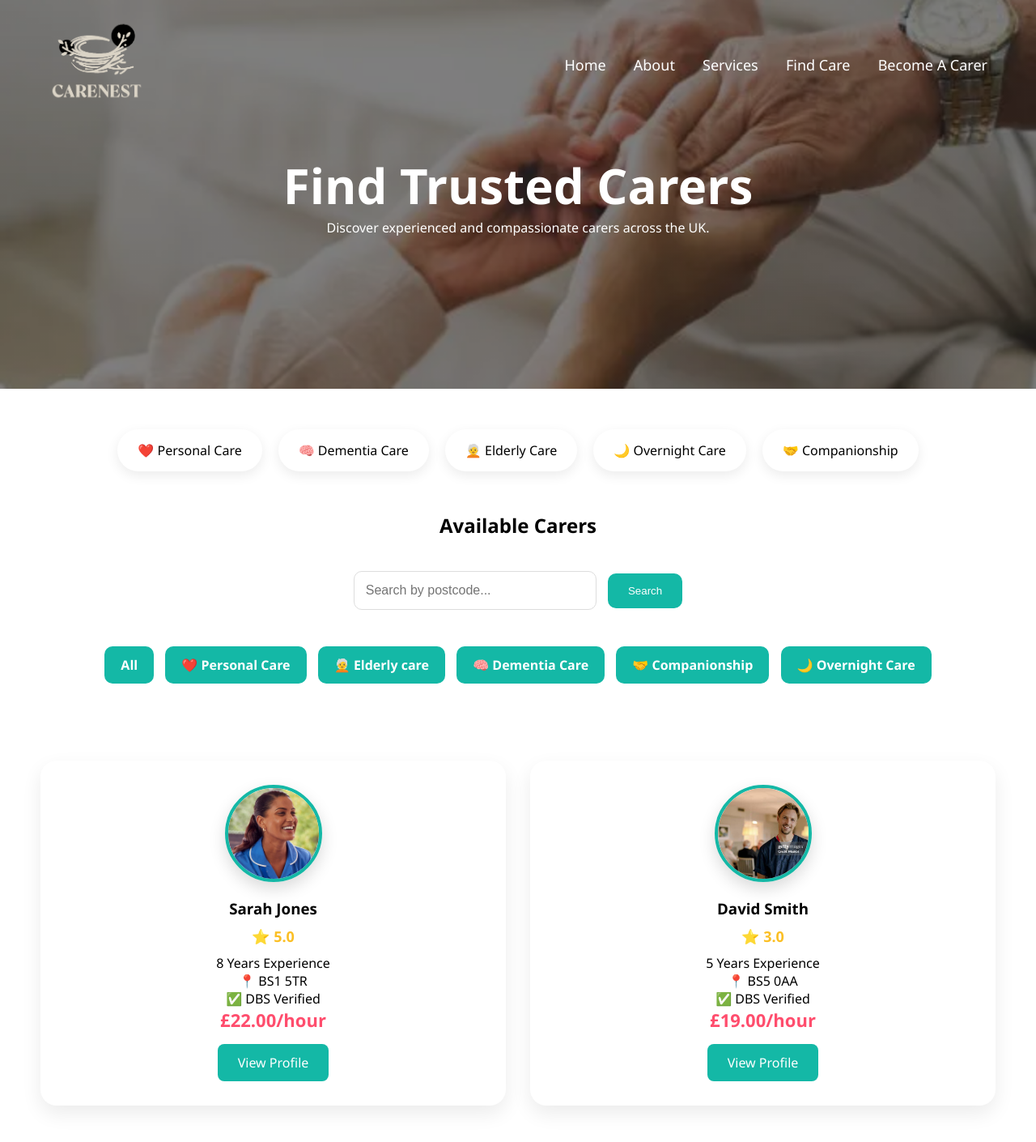
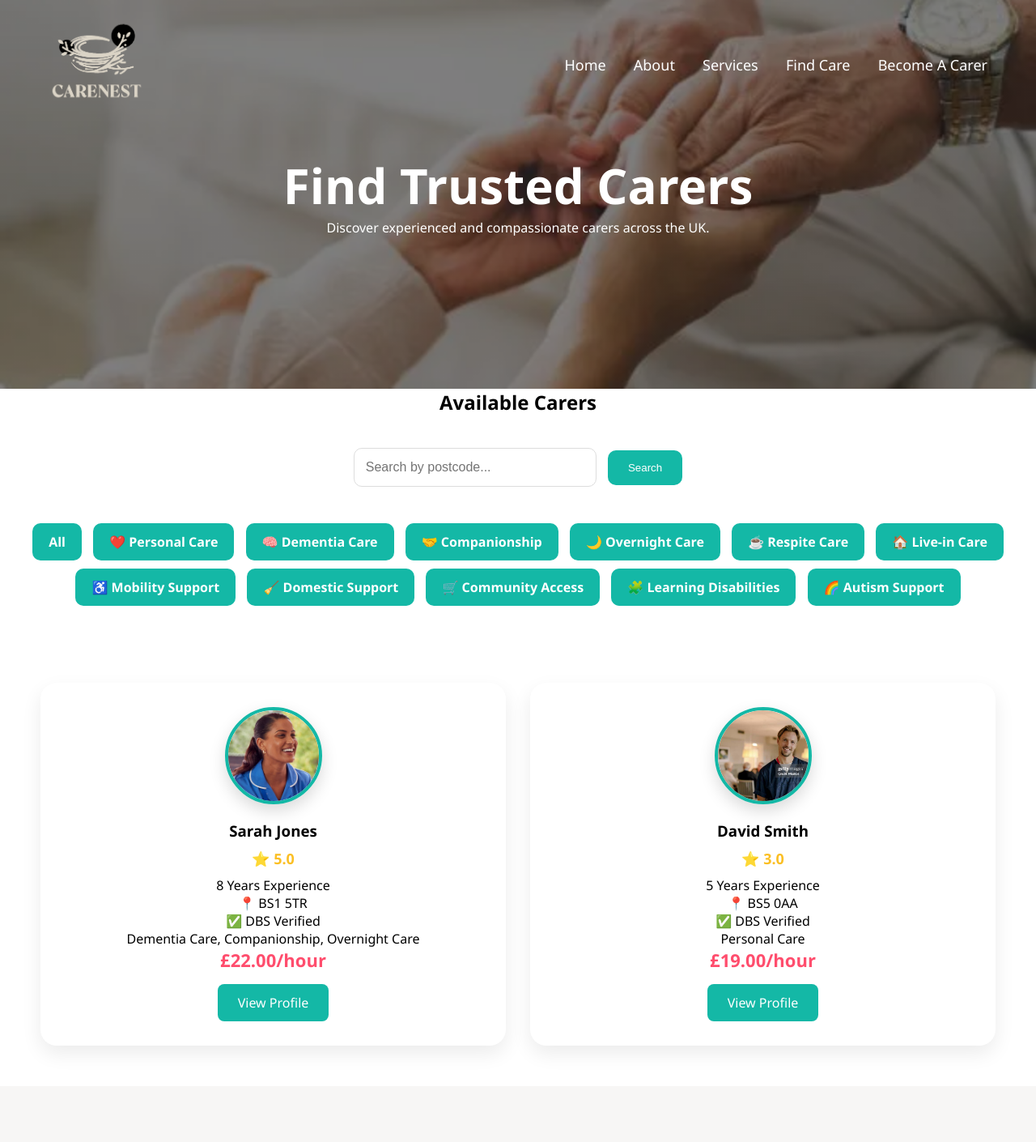
Before and after one commit to Anjujose1106/CareNest, a Django app: page /carers/ in a window 1280 px wide. Shown: the top 1410 px of the page at 81% size. Run offline with Django 5.2, Linux system fonts and the light colour scheme; data comes from the database, SQL or seed files in the repository; both versions use the stored data as it was after the commit.

Commit message:
Add carer settings and multiple services support

```diff
--- a/carers/models.py
+++ b/carers/models.py
@@ -29,16 +29,28 @@ class Carer(models.Model):
     )
 
     CARE_TYPES = (
+        ('Personal Care', 'Personal Care'),
         ('Dementia Care', 'Dementia Care'),
-        ('Personal Care', 'Personal Care'),
         ('Companionship', 'Companionship'),
         ('Overnight Care', 'Overnight Care'),
+        ('Respite Care', 'Respite Care'),
+        ('Learning Disabilities Support', 'Learning Disabilities Support'),
+        ('Autism Support', 'Autism Support'),
+        ('Live-in Care', 'Live-in Care'),
+        ('Mobility Support', 'Mobility Support'),
+        ('Domestic Support', 'Domestic Support'),
+        ('Shopping & Community Access', 'Shopping & Community Access'),
     )
 
     care_type = models.CharField(
         max_length=50,
         choices=CARE_TYPES,
         default='Personal Care'
+    )
+
+    services_offered = models.JSONField(
+        default=list,
+        blank=True
     )
     full_name = models.CharField(max_length=100)
 
--- a/carers/templates/carers/carer_list.html
+++ b/carers/templates/carers/carer_list.html
@@ -508,29 +508,7 @@
     </div>
 
 </section>
-<section class="categories">
 
-    <div class="category">
-        ❤️ Personal Care
-    </div>
-
-    <div class="category">
-        🧠 Dementia Care
-    </div>
-
-    <div class="category">
-        🧑‍🦳 Elderly Care
-    </div>
-
-    <div class="category">
-        🌙 Overnight Care
-    </div>
-
-    <div class="category">
-        🤝 Companionship
-    </div>
-
-</section>
 <h2 style="text-align:center;">
     Available Carers
 </h2>
@@ -553,17 +531,51 @@
 </div>
 <div class="filter-buttons">
 
-<a href="/carers/">All</a>
+<a href="/">All</a>
 
-   <a href="/carers/?care_type=Personal%20Care">❤️ Personal Care</a>
+<a href="/carers/?care_type=Personal%20Care">
+    ❤️ Personal Care
+</a>
 
-   <a href="/carers/?care_type=Personal%20Care">🧑‍🦳 Elderly care</a>
+<a href="/carers/?care_type=Dementia%20Care">
+    🧠 Dementia Care
+</a>
 
-   <a href="/carers/?care_type=Dementia%20Care">🧠 Dementia Care</a>
+<a href="/carers/?care_type=Companionship">
+    🤝 Companionship
+</a>
 
-    <a href="/carers/?care_type=Companionship">🤝 Companionship</a>
+<a href="/carers/?care_type=Overnight%20Care">
+    🌙 Overnight Care
+</a>
 
-    <a href="/carers/?care_type=Overnight%20Care">🌙 Overnight Care</a>
+<a href="/carers/?care_type=Respite%20Care">
+    ☕ Respite Care
+</a>
+
+<a href="/carers/?care_type=Live-in%20Care">
+    🏠 Live-in Care
+</a>
+
+<a href="/carers/?care_type=Mobility%20Support">
+    ♿ Mobility Support
+</a>
+
+<a href="/carers/?care_type=Domestic%20Support">
+    🧹 Domestic Support
+</a>
+
+<a href="/carers/?care_type=Shopping%20%26%20Community%20Access">
+    🛒 Community Access
+</a>
+
+<a href="/carers/?care_type=Learning%20Disabilities%20Support">
+    🧩 Learning Disabilities
+</a>
+
+<a href="/carers/?care_type=Autism%20Support">
+    🌈 Autism Support
+</a>
 
 </div>
 <div class="carers-grid">
@@ -590,6 +602,18 @@
 
     <p>📍 {{ carer.postcode }}</p>
         <p>✅ DBS Verified</p>
+
+        {% if carer.services_offered %}
+
+                <p>
+                    {{ carer.services_offered|join:", " }}
+                </p>
+
+            {% else %}
+
+                <p>{{ carer.care_type }}</p>
+
+        {% endif %}
 
         <p class="price">
             £{{ carer.hourly_rate }}/hour
```
Also changed, not shown: bookings/models.py (+11 -5 lines), carers/forms.py (+21 -0 lines), carers/templates/carers/admin_carer_detail.html (+15 -4 lines), carers/templates/carers/carer_dashboard.html (+22 -0 lines), carers/templates/carers/carer_detail.html (+14 -2 lines), carers/templates/carers/home.html (+20 -0 lines), bookings/migrations/0005_alter_booking_care_type.py (added), carers/migrations/0018_carer_services_offered_alter_carer_care_type_and_more.py (added), db.sqlite3.
